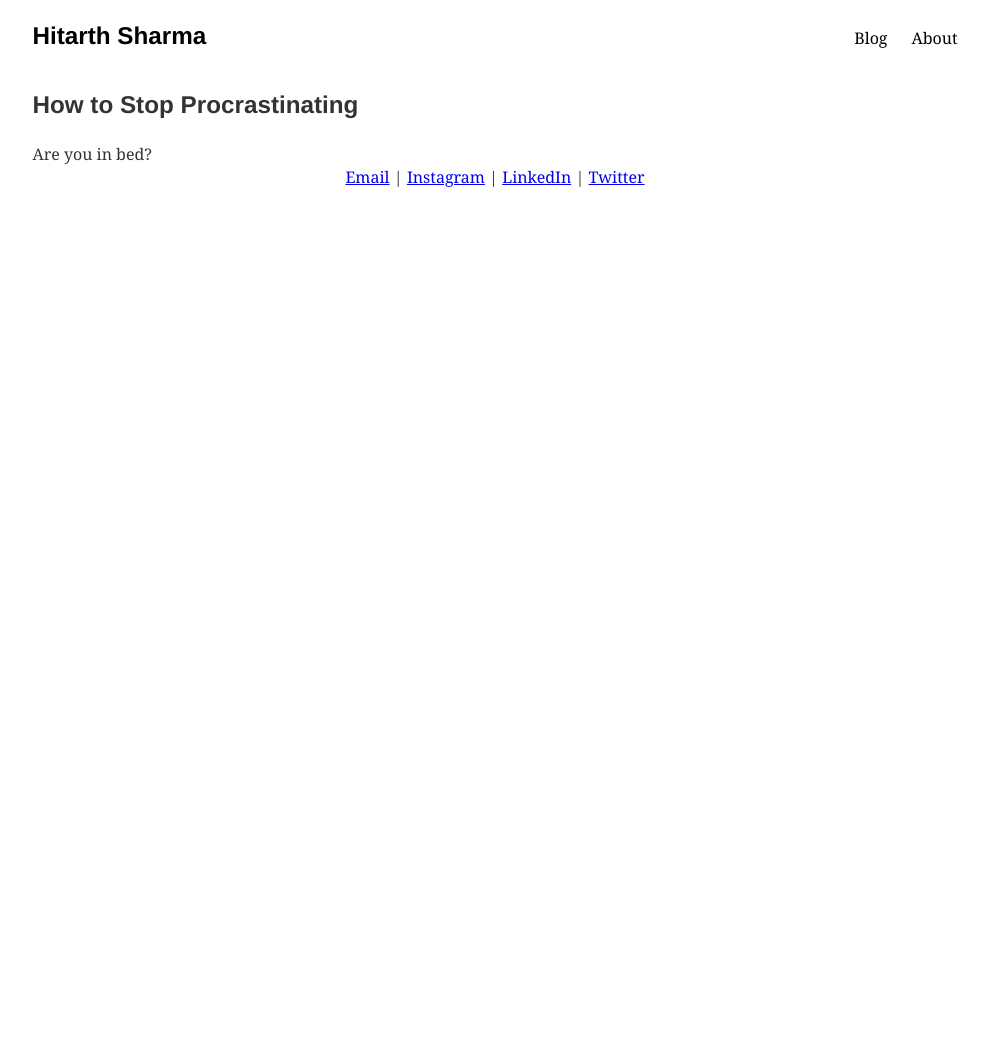
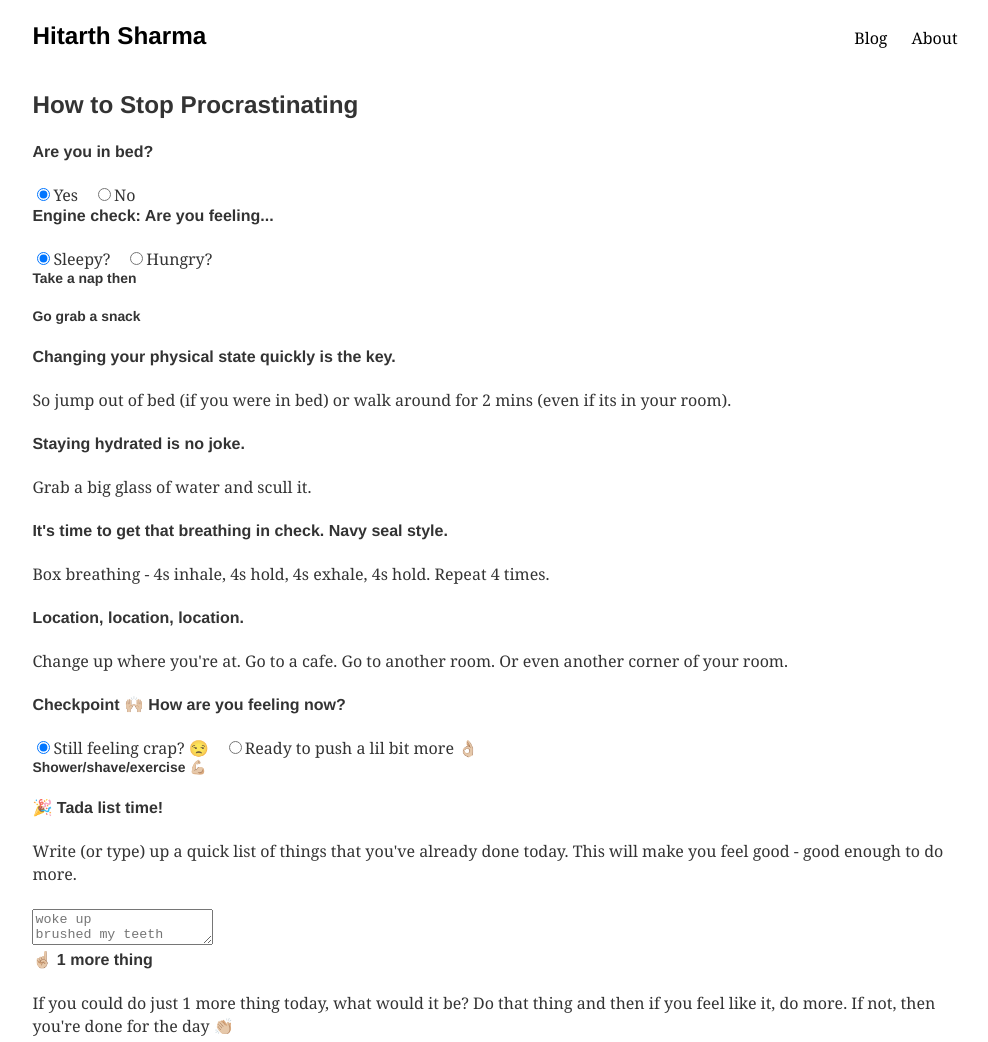
Before and after one commit to iamhitarth/hitarthsharma.com, a Gatsby site: page /procrastinating in a window 1280 px wide. Shown: the top 1042 px of the page, without its empty margins (145-1133 px from the left). Before the commit the page ends 800 px from the top, so only its background shows below. Built offline with nearby package versions, Linux system fonts and the light colour scheme; Gatsby itself is replaced by a stand-in of ours; some packages are replaced by stand-ins of ours.

Commit message:
Added first draft of the anti procrastination flow chart steps

```diff
--- a/src/pages/procrastinating.js
+++ b/src/pages/procrastinating.js
@@ -14,7 +14,135 @@ const Procrastinating = ({ location }) => {
       <div>
         <CenteredContainer>
           <SubHeading>How to Stop Procrastinating</SubHeading>
-          <div>Are you in bed?</div>
+          <div>
+            <h4>Are you in bed?</h4>
+            <div>
+              <span style={{ marginRight: '15px' }}>
+                <input
+                  type="radio"
+                  id="sleepy"
+                  name="inBed"
+                  value="sleepy"
+                  checked
+                />
+                <label for="sleepy">Yes</label>
+              </span>
+              <span>
+                <input type="radio" id="no" name="inBed" value="no" />
+                <label for="no">No</label>
+              </span>
+            </div>
+          </div>
+
+          <div>
+            <h4>Engine check: Are you feeling...</h4>
+            <div>
+              <span style={{ marginRight: '15px' }}>
+                <input
+                  type="radio"
+                  id="sleepy"
+                  name="engineCheck"
+                  value="sleepy"
+                  checked
+                />
+                <label for="sleepy">Sleepy?</label>
+              </span>
+              <span>
+                <input
+                  type="radio"
+                  id="hungry"
+                  name="engineCheck"
+                  value="hungry"
+                />
+                <label for="hungry">Hungry?</label>
+              </span>
+            </div>
+          </div>
+
+          <div>
+            <h5>Take a nap then</h5>
+          </div>
+          <div>
+            <h5>Go grab a snack</h5>
+          </div>
+
+          <div>
+            <h4>Changing your physical state quickly is the key.</h4>
+            <p>
+              So jump out of bed (if you were in bed) or walk around for 2 mins
+              (even if its in your room).
+            </p>
+          </div>
+
+          <div>
+            <h4>Staying hydrated is no joke.</h4>
+            <p>Grab a big glass of water and scull it.</p>
+          </div>
+
+          <div>
+            <h4>It's time to get that breathing in check. Navy seal style.</h4>
+            <p>
+              Box breathing - 4s inhale, 4s hold, 4s exhale, 4s hold. Repeat 4
+              times.
+            </p>
+          </div>
+
+          <div>
+            <h4>Location, location, location.</h4>
+            <p>
+              Change up where you're at. Go to a cafe. Go to another room. Or
+              even another corner of your room.
+            </p>
+          </div>
+
+          <div>
+            <h4>Checkpoint 🙌🏼 How are you feeling now?</h4>
+            <div>
+              <span style={{ marginRight: '15px' }}>
+                <input
+                  type="radio"
+                  id="crap"
+                  name="checkpoint"
+                  value="crap"
+                  checked
+                />
+                <label for="crap">Still feeling crap? 😒</label>
+              </span>
+              <span>
+                <input
+                  type="radio"
+                  id="letsgo"
+                  name="checkpoint"
+                  value="letsgo"
+                />
+                <label for="letsgo">Ready to push a lil bit more 👌🏼</label>
+              </span>
+            </div>
+          </div>
+
+          <div>
+            <h5>Shower/shave/exercise 💪🏼</h5>
+          </div>
+
+          <div>
+            <h4>🎉 Tada list time!</h4>
+            <p>
+              Write (or type) up a quick list of things that you've already done
+              today. This will make you feel good - good enough to do more.
+            </p>
+            <textarea
+              placeholder="woke up&#10;brushed my teeth&#10;showered&#10;etc."
+            />
+          </div>
+
+          <div>
+            <h4>☝🏼 1 more thing</h4>
+            <p>
+              If you could do just 1 more thing today, what would it be? Do that
+              thing and then if you feel like it, do more. If not, then you're
+              done for the day 👏🏼
+            </p>
+          </div>
           <Footer />
         </CenteredContainer>
       </div>
```
